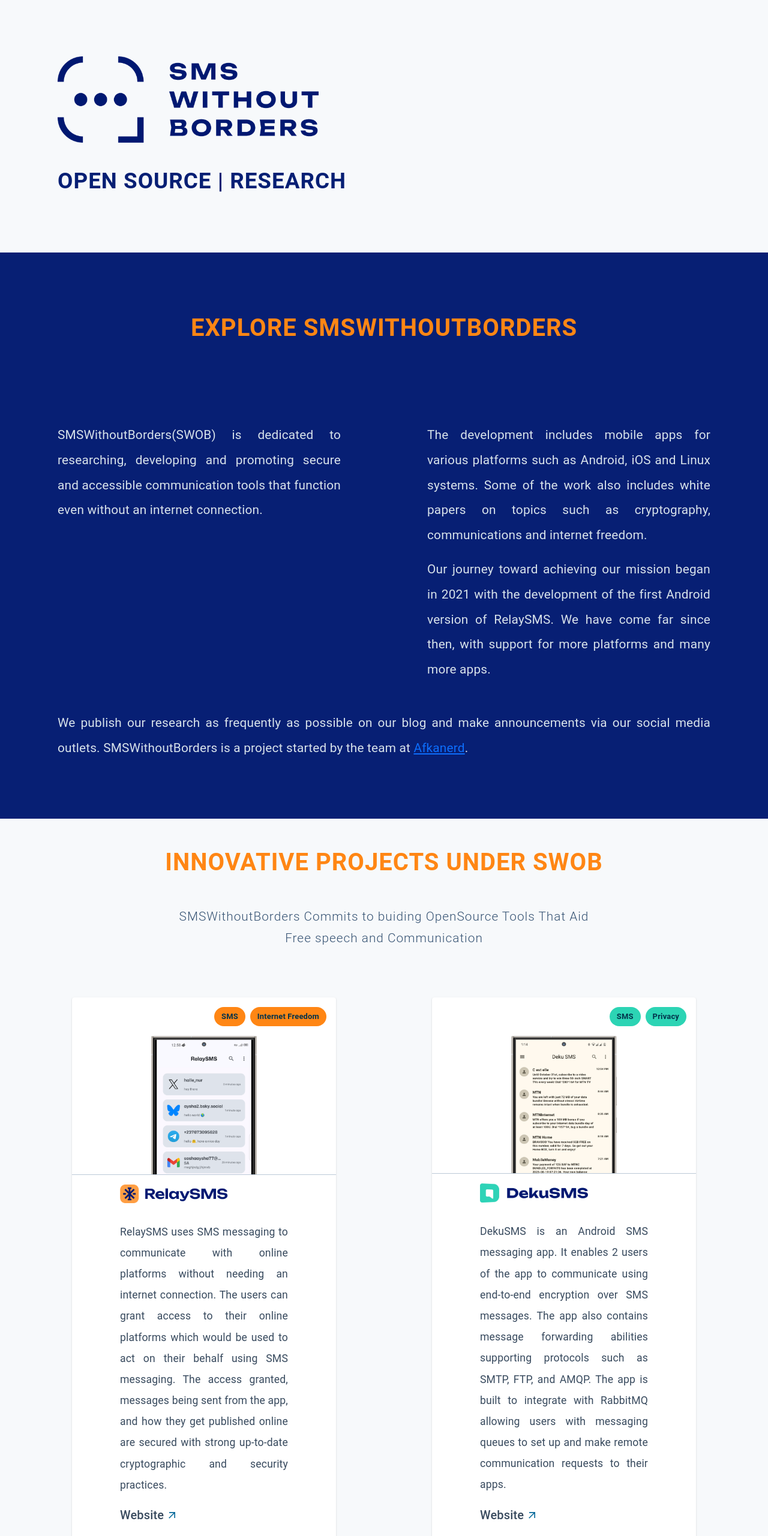
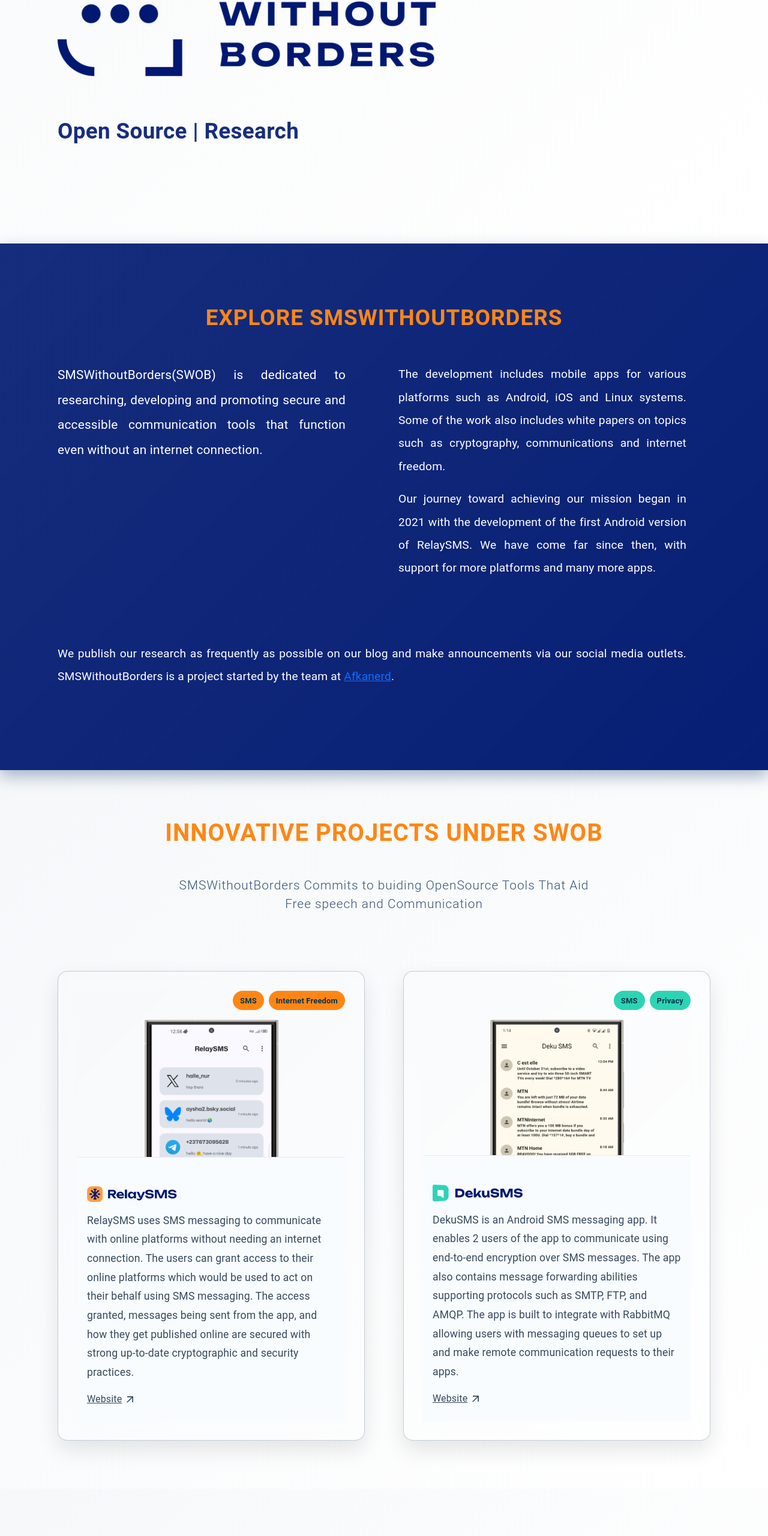
Before and after one commit to smswithoutborders/SMSWithoutBorders-Website, a React (Create React App) app: page / in a window 1280 px wide. Shown: the part 234-2795 px from the top of the page at 60% size. Built offline with nearby package versions, Linux system fonts and the light colour scheme.

Commit message:
updated the project cards and color

```diff
--- a/src/Components/About.js
+++ b/src/Components/About.js
@@ -12,89 +12,128 @@
 			id="about"
 			sx={{
 				fontFamily: "'Unbounded', 'Mona Sans'",
-				backgroundColor: "#071F74",
+				background: "linear-gradient(135deg, #071f74f0 2%, #071f74ff 100%)",
+				backdropFilter: "blur(10px)",
+				boxShadow: "0 10px 25px rgba(34, 68, 117, 0.39)",
 				color: "#d7e2eaff",
 				py: { xs: 10, md: 12 },
-				px: { xs: 6, md: 6, lg: 12 },
+				px: { xs: 3, md: 6, lg: 12 },
 				direction: isFarsi ? "rtl" : "ltr",
 				textAlign: "center",
-				minHeight: "60vh",
-				"@keyframes fadeInSide": {
-					"0%": { opacity: 0, transform: "translateX(-50px)" },
-					"100%": { opacity: 1, transform: "translateX(0)" }
-				},
-				animation: "fadeInSide 1s ease forwards",
-				animationDelay: "0.3s"
+				minHeight: "60vh"
 			}}
 		>
 			<Typography
 				sx={{
-					fontSize: { xs: "1.8rem", sm: "2.25rem", md: "2.5rem" },
+					fontSize: { xs: "1.8rem", sm: "2.25rem", md: "2.3rem" },
 					mb: 6,
 					fontWeight: 600,
 					letterSpacing: 1,
-					color: "#FF8614",
-					textTransform: "uppercase"
+					color: "rgba(255, 134, 20, 1)",
+					textTransform: "uppercase",
+					animation: "fadeInUp 1s ease forwards",
+					opacity: 0,
+					"@keyframes fadeInUp": {
+						"0%": { opacity: 0, transform: "translateY(30px)" },
+						"100%": { opacity: 1, transform: "translateY(0)" }
+					}
 				}}
 			>
 				{t("subheader")}
 			</Typography>
 
-			<Box
+			<Grid container spacing={6} justifyContent="center" sx={{ position: "relative" }}>
+				<Grid
+					item
+					xs={12}
+					md={6}
 					sx={{
-					pt: { xs: 6, md: 10 },
-					textAlign: "center",
-					direction: isFarsi ? "rtl" : "ltr"
+						borderRadius: 4,
+						p: { xs: 3, md: 5 },
+						animation: "fadeInSide 1s ease forwards",
+						opacity: 0,
+						"@keyframes fadeInSide": {
+							"0%": { opacity: 0, transform: "translateX(-50px)" },
+							"100%": { opacity: 1, transform: "translateX(0)" }
+						}
 					}}
 				>
-				<Grid container spacing={18} justifyContent="center">
-					<Grid item xs={12} md={6}>
 					<Typography
 						sx={{
-								fontSize: { xs: "1rem", md: "1.3rem" },
+							fontSize: { xs: "1rem", sm: "1.25rem", md: "1.3rem" },
 							lineHeight: 2,
-								textAlign: isFarsi ? "right" : "justify"
+							textAlign: isFarsi ? "right" : "justify",
+							color: "#ffffff"
 						}}
 					>
 						{t("About.description")}
 					</Typography>
 				</Grid>
-					<Grid item xs={12} md={6}>
+
+				<Grid
+					item
+					xs={12}
+					md={6}
+					sx={{
+						borderRadius: 4,
+						p: { xs: 3, md: 5 },
+
+						animation: "fadeInSide 1s ease forwards",
+						opacity: 0,
+						animationDelay: "0.3s",
+						"@keyframes fadeInSide": {
+							"0%": { opacity: 0, transform: "translateX(50px)" },
+							"100%": { opacity: 1, transform: "translateX(0)" }
+						}
+					}}
+				>
 					<Typography
 						sx={{
-								fontSize: { xs: "1rem", md: "1.3rem" },
+							fontSize: { xs: "1rem", sm: "1.25rem", md: "1.2rem" },
 							lineHeight: 2,
 							textAlign: isFarsi ? "right" : "justify",
+							color: "#ffffff",
 							mb: 2
 						}}
 					>
 						{t("About.description1")}
 					</Typography>
-
 					<Typography
 						sx={{
-								fontSize: { xs: "1rem", md: "1.3rem" },
+							fontSize: { xs: "1rem", sm: "1.25rem", md: "1.2rem" },
 							lineHeight: 2,
-								textAlign: isFarsi ? "right" : "justify"
+							textAlign: isFarsi ? "right" : "justify",
+							color: "#ffffff"
 						}}
 					>
 						{t("About.description2")}
 					</Typography>
 				</Grid>
-				</Grid>
 
-				<Box sx={{ mt: 6 }}>
+				<Grid
+					item
+					xs={12}
+					sx={{
+						mt: 2,
+						borderRadius: 4,
+						p: { xs: 3, md: 5 },
+						animation: "fadeInUp 1s ease forwards",
+						opacity: 0,
+						animationDelay: "0.6s"
+					}}
+				>
 					<Typography
 						sx={{
-							fontSize: { xs: "1rem", md: "1.3rem" },
+							fontSize: { xs: "1rem", sm: "1.25rem", md: "1.2rem" },
 							lineHeight: 2,
-							textAlign: isFarsi ? "right" : "justify"
+							textAlign: isFarsi ? "right" : "justify",
+							color: "#ffffff"
 						}}
 					>
 						{parse(t("About.description3"))}
 					</Typography>
-				</Box>
-			</Box>
+				</Grid>
+			</Grid>
 		</Box>
 	);
 };
--- a/src/Components/Home.js
+++ b/src/Components/Home.js
@@ -1,6 +1,7 @@
 import React from "react";
 import { Box, Typography } from "@mui/material";
 import { useTranslation } from "react-i18next";
+import { motion } from "framer-motion";
 
 const Home = () => {
 	const { t, i18n } = useTranslation();
@@ -11,60 +12,58 @@
 			id="home"
 			sx={{
 				direction: isFarsi ? "rtl" : "ltr",
-				justifyContent: isFarsi ? "left" : "center",
-				textAlign: isFarsi ? "right" : "justify",
-				minHeight: "70vh",
+				minHeight: { xs: "60vh", sm: "70vh", md: "100vh", lg: "80vh", xl: "80vh" },
 				fontFamily: "'Unbounded', 'Mona Sans'",
 				display: "flex",
 				flexDirection: "column",
-				alignItems: { xs: "center", md: "flex-start" },
 				px: { xs: 3, sm: 6, md: 12 },
-				pt: { xs: 4, sm: 6, md: 8 },
-				pb: { xs: 4, sm: 6, md: 8 },
-				background: "#f1f4f78a",
-				"@keyframes fadeInUp": {
-					"0%": { opacity: 0, transform: "translateY(20px)" },
-					"100%": { opacity: 1, transform: "translateY(0)" }
-				}
+				py: { xs: 6, sm: 8, md: 10 },
+				background: "linear-gradient(135deg, #f9fafb, #ffffff)",
+				position: "relative",
+				overflow: "hidden",
+				justifyContent: "flex-end"
 			}}
 		>
 			<Box
-				component="img"
+				sx={{
+					display: "flex",
+					flexDirection: "column",
+					alignItems: isFarsi ? "flex-end" : "flex-start",
+					gap: { xs: 4, sm: 6, md: 8 },
+					width: "100%",
+					maxWidth: "900px",
+					mb: { xs: 6, sm: 8, md: 10 }
+				}}
+			>
+				<motion.img
 					src="/SWOB-Default.png"
 					alt="SMS Without Borders"
-				sx={{
-					width: { xs: "60%", sm: "70%", md: "40%" },
-					maxWidth: 800,
-					height: "auto",
-					mt: { xs: 10, sm: 20, md: 33 },
-					mb: { xs: 3, sm: 4, md: 5 },
-					borderRadius: 2,
-					opacity: 0,
-					animation: "fadeInUp 1s ease forwards",
-					animationDelay: "0.3s"
+					initial={{ y: -50, opacity: 0 }}
+					animate={{ y: 0, opacity: 1 }}
+					transition={{ duration: 1, ease: "easeOut", delay: 0.3 }}
+					style={{
+						width: "70%",
+						height: "auto"
 					}}
 				/>
 
+				<motion.div
+					initial={{ y: 50, opacity: 0 }}
+					animate={{ y: 0, opacity: 1 }}
+					transition={{ duration: 1, ease: "easeOut", delay: 0.6 }}
+					style={{ width: "100%", textAlign: isFarsi ? "right" : "left" }}
+				>
 					<Typography
 						sx={{
-					fontFamily: "'Mona Sans',",
-					color: "#071F74",
-					maxWidth: { xs: "90%", sm: "80%", md: "70%" },
-					textAlign: isFarsi ? "right" : "left",
-					fontSize: { xs: "1.4rem", sm: "2rem", md: "2.3rem" },
-					mb: { xs: 2, sm: 3, md: 4 },
+							fontSize: { xs: "1.8rem", sm: "2rem", md: "2.3rem" },
 							fontWeight: 600,
-					letterSpacing: 1,
-					textTransform: "uppercase",
-					lineHeight: 1.3,
-					opacity: 0,
-					animation: "fadeInUp 1s ease forwards",
-					animationDelay: "0.6s",
-					justifyContent: isFarsi ? "left" : "center"
+							color: "#071f74ef"
 						}}
 					>
-				{t("About.About-title")}
+						{t("About.About-title", "Open Source | Research")}
 					</Typography>
+				</motion.div>
+			</Box>
 		</Box>
 	);
 };
--- a/src/Components/Navbar.js
+++ b/src/Components/Navbar.js
@@ -82,7 +82,7 @@
 								sx={{
 									fontFamily: "'Mona Sans'",
 									textTransform: "none",
-									fontSize: { xs: "0.85rem", sm: "0.95rem", md: "1.3rem" },
+									fontSize: { xs: "0.9rem", sm: "0.95rem", md: "1rem" },
 									transition: "all 0.1s ease",
 									"&:hover": {
 										borderBottom: "3px solid #FF8614"
@@ -102,8 +102,9 @@
 						>
 							<GitHubIcon
 								sx={{
+									color: "#04228eff",
 									fontSize: { xs: 20, sm: 24, md: 26 },
-									"&:hover": { color: "#FF8614" }
+									"&:hover": { color: "#ff6a14e3" }
 								}}
 							/>
 						</Button>
--- a/src/Components/Project.js
+++ b/src/Components/Project.js
@@ -34,32 +34,34 @@
 	return (
 		<Box
 			sx={{
-				py: 6,
-				px: { xs: 4, sm: 8, md: 15 },
+				py: 10,
+				px: { xs: 3, sm: 6, md: 12 },
 				textAlign: "center",
-				direction: i18n.language === "fa" ? "rtl" : "ltr",
-				background: "#f1f4f78a"
+				direction: isFarsi ? "rtl" : "ltr",
+				background: "linear-gradient(135deg, #f1f4f7aa 0%, #ffffff00 100%)"
 			}}
 		>
 			<Typography
 				variant="h4"
-				fontWeight="bold"
-				gutterBottom
 				sx={{
 					fontSize: { xs: "1.8rem", sm: "2.25rem", md: "2.5rem" },
 					mb: 6,
 					fontWeight: 600,
 					letterSpacing: 1,
 					color: "#FF8614",
-					textTransform: "uppercase"
+					textTransform: "uppercase",
+					opacity: 0,
+					animation: "fadeInUp 1s ease forwards",
+					"@keyframes fadeInUp": {
+						"0%": { opacity: 0, transform: "translateY(30px)" },
+						"100%": { opacity: 1, transform: "translateY(0)" }
+					}
 				}}
 			>
 				{t("projects_title")}
 			</Typography>
+
 			<Typography
-				variant="subtitle1"
-				color="text.secondary"
-				mb={4}
 				sx={{
 					fontSize: { xs: "1rem", sm: "1.25rem", md: "1.3rem" },
 					mb: 12,
@@ -68,38 +70,50 @@
 					margin: "0 auto",
 					fontWeight: 300,
 					letterSpacing: 1,
-					textAlign: "center"
+					textAlign: "center",
+					opacity: 0,
+					animation: "fadeInUp 1s ease forwards",
+					animationDelay: "0.3s"
 				}}
 			>
 				{t("projects_subtitle")}
 			</Typography>
 
-			<Box
-				sx={{
-					pt: { xs: 6, md: 10 },
-					textAlign: "center",
-					direction: isFarsi ? "rtl" : "ltr"
-				}}
+			<Grid
+				container
+				spacing={8}
+				justifyContent="center"
+				sx={{ mt: { xs: 2, sm: 2, md: 6, lg: 4, xl: 4 } }}
 			>
-				<Grid container spacing={20} justifyContent="center">
-					{projects.map((proj) => (
+				{projects.map((proj, idx) => (
 					<Grid item xs={12} md={6} key={proj.id}>
 						<Card
 							sx={{
+								border: "1px solid #02295537",
 								height: "100%",
 								display: "flex",
 								flexDirection: "column",
-									borderRadius: 1
+								borderRadius: 4,
+								backgroundColor: "rgba(255, 255, 255, 0.08)",
+								backdropFilter: "blur(12px)",
+								boxShadow: "0 15px 35px rgba(0,0,0,0.1)",
+								p: { xs: 2, md: 4 },
+								opacity: 0,
+								animation: "fadeInUp 1s ease forwards",
+								animationDelay: `${0.2 * idx}s`,
+								transition: "transform 0.3s ease",
+								"&:hover": { transform: "translateY(-10px)" },
+								overflow: "hidden"
 							}}
 						>
 							<Box
 								sx={{
 									display: "flex",
 									gap: 1,
-										p: 2,
+									pb: 2,
 									flexWrap: "wrap",
-										justifyContent: isFarsi ? "left" : "right",
-										textAlign: isFarsi ? "right" : "justify"
+									justifyContent: isFarsi ? "left" : "flex-end",
+									textAlign: isFarsi ? "left" : "right"
 								}}
 							>
 								{proj.keyPoints.map((point, idx) => (
@@ -115,85 +129,57 @@
 								))}
 							</Box>
 
-								<Box
-									sx={{
-										display: "flex",
-										justifyContent: "center",
-										alignItems: "center"
-									}}
-								>
 							<CardMedia
 								component="img"
 								image={proj.image}
 								alt={proj.title}
-										sx={{ width: { xs: "50%", md: "40%" }, height: "auto" }}
+								sx={{
+									width: { xs: "60%", md: "50%" },
+									height: "auto",
+									mx: "auto",
+									mb: -8,
+									position: "relative",
+									zIndex: 0
+								}}
 							/>
-								</Box>
 
 							<CardContent
 								sx={{
-										borderTop: "1px solid #00316943",
 									flexGrow: 1,
-										textAlign: isFarsi ? "right" : "justify",
-										px: { xs: 6, md: 8 }
+									textAlign: isFarsi ? "right" : "left",
+									borderTop: "1px solid #02295513",
+									position: "relative",
+									zIndex: 1,
+									pt: 6,
+									backgroundColor: "#f9fcffff"
 								}}
 							>
-									<Typography
-										variant="h6"
-										fontWeight="bold"
-										gutterBottom
-										sx={{
-											color: "#01254ec8",
-											flexGrow: 1,
-											textAlign: isFarsi ? "right" : "justify",
-											px: { xs: 6, md: 2 }
-										}}
-									>
-										<Box
-											component="img"
-											src={proj.src}
-											sx={{ width: 180, height: "auto", mb: 3 }}
-										/>
-									</Typography>
+								<Box component="img" src={proj.src} sx={{ width: 150, height: "auto", mb: 2 }} />
 
 								<Typography
 									sx={{
 										color: "#011832c8",
-											flexGrow: 1,
-											textAlign: isFarsi ? "right" : "justify",
-											px: { xs: 6, md: 2 },
 										fontSize: { xs: "1rem", md: "1.1rem" },
-											lineHeight: 2
+										lineHeight: 1.8,
+										mb: 2
 									}}
 								>
 									{proj.description}
 								</Typography>
 
 								<Typography
-										variant="h6"
 									sx={{
-											textTransform: "none",
-											color: "#011832c8",
-											flexGrow: 1,
-											textAlign: isFarsi ? "right" : "justify",
-											px: { xs: 6, md: 2 },
-											pt: 2,
-											cursor: "pointer",
 										display: "inline-flex",
 										alignItems: "center",
-											"&:hover": {
-												color: "#FF8614"
-											}
+										cursor: "pointer",
+										color: "#011832c8",
+										"&:hover": { color: "#FF8614" }
 									}}
+									component="a"
+									href="#"
 								>
-										{proj.website}{" "}
-										<ArrowOutwardIcon
-											fontSize="small"
-											sx={{
-												ml: 0.5,
-												color: "#066a9bff"
-											}}
-										/>
+									{proj.website}
+									<ArrowOutwardIcon fontSize="small" sx={{ ml: 0.5 }} />
 								</Typography>
 							</CardContent>
 						</Card>
@@ -201,7 +187,6 @@
 				))}
 			</Grid>
 		</Box>
-		</Box>
 	);
 };
 
--- a/src/Pages/Landing.js
+++ b/src/Pages/Landing.js
@@ -1,9 +1,9 @@
 import React from "react";
 import Navbar from "../Components/Navbar";
 import Home from "../Components/Home";
-import About from "../Components/About";
 import Project from "../Components/Project";
 import Partner from "../Components/Partner";
+import About from "../Components/About";
 
 function Landing() {
 	return (
```
Also changed, not shown: src/Components/Partner.js (+29 -20 lines). Lines whose indentation alone changed are shown as unchanged.
